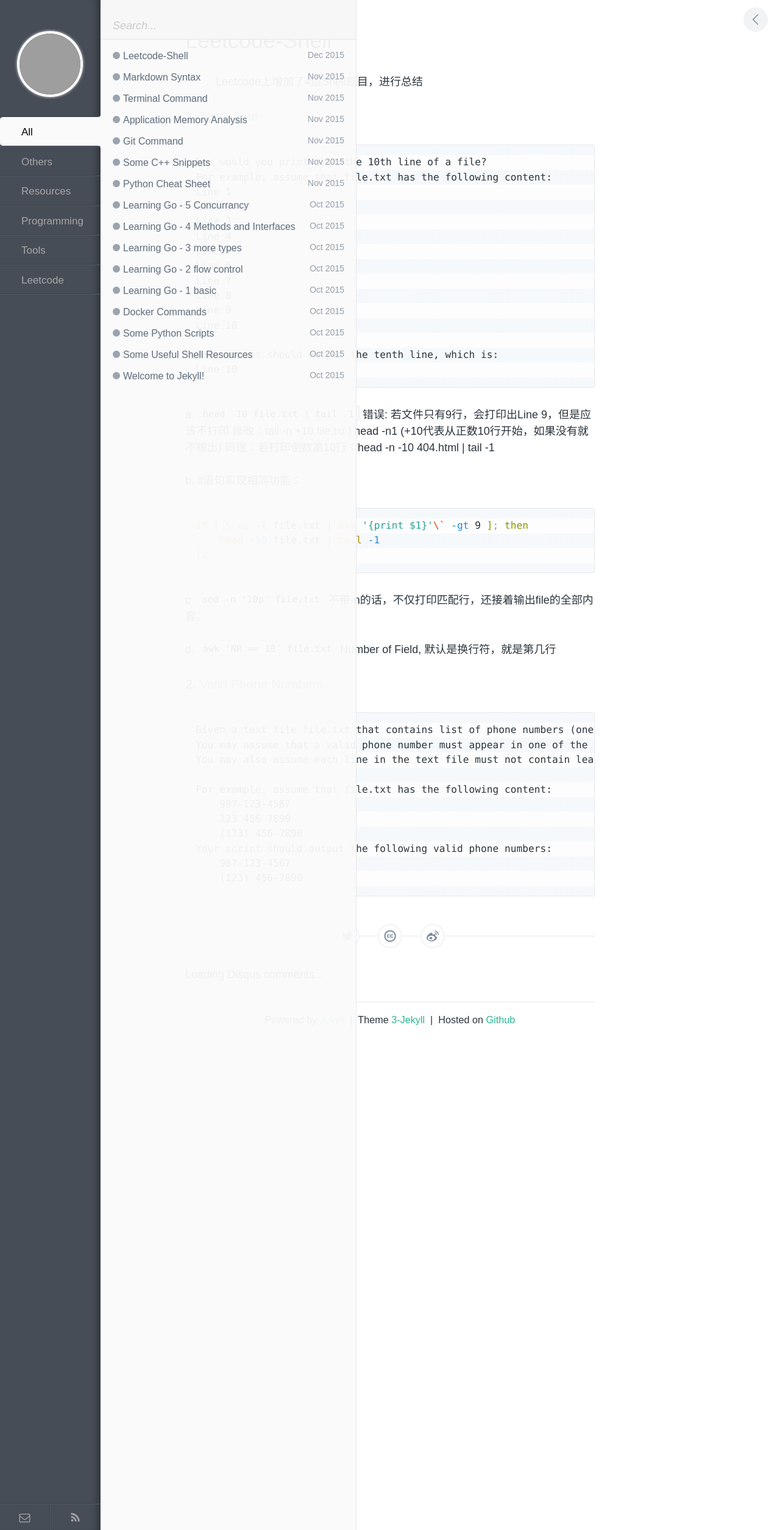
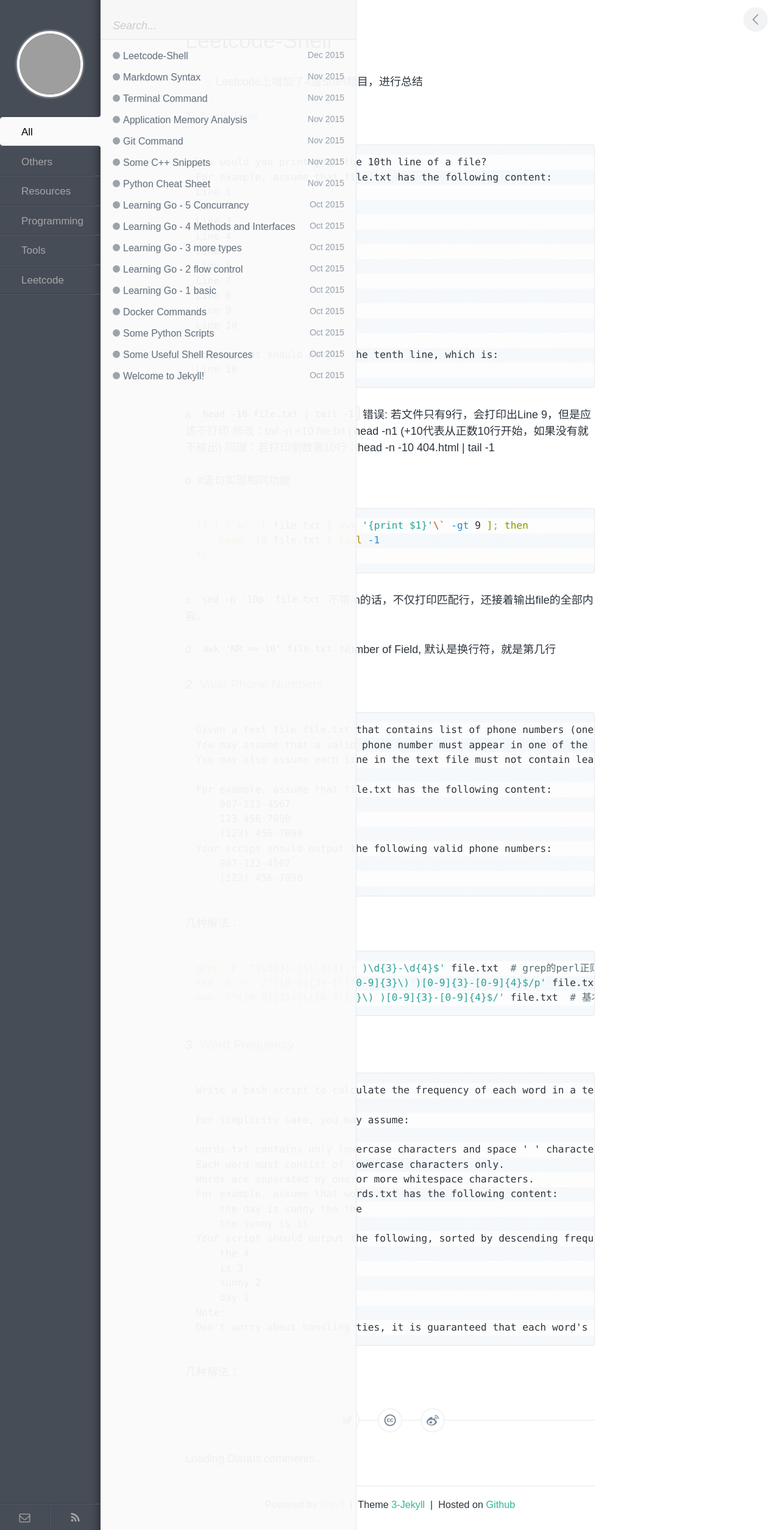
Before and after one commit to wykvictor/wykvictor.github.io, a Jekyll site: the page built from _posts/leetcode/2015-12-1-Shell.md, in a window 1280 px wide. Shown: the whole page at 61% size. Built offline with Jekyll 4.4.1, drawn with Linux system fonts in a browser that asks for light colours; comment, search, counter and statistics services are not loaded; grey boxes are pictures that could not be loaded.

Commit message:
update leetcode shell

````diff
--- a/_posts/leetcode/2015-12-1-Shell.md
+++ b/_posts/leetcode/2015-12-1-Shell.md
@@ -58,3 +58,31 @@ Your script should output the following valid phone numbers:
 	987-123-4567
 	(123) 456-7890
 ```
+几种解法：
+{% highlight Bash shell scripts %}
+grep -P '^(\d{3}-|\(\d{3}\) )\d{3}-\d{4}$' file.txt  # grep的perl正则表达式扩展（可以用[0-9]替换\d）
+sed -n -r '/^([0-9]{3}-|\([0-9]{3}\) )[0-9]{3}-[0-9]{4}$/p' file.txt  # sed的-r正则扩展，与上个区别：不支持\d
+awk '/^([0-9]{3}-|\([0-9]{3}\) )[0-9]{3}-[0-9]{4}$/' file.txt  # 基本跟sed一模一样
+{% endhighlight %}
+
+### 3. [Word Frequency](https://leetcode.com/problems/word-frequency/)
+```
+Write a bash script to calculate the frequency of each word in a text file words.txt.
+
+For simplicity sake, you may assume:
+
+words.txt contains only lowercase characters and space ' ' characters.
+Each word must consist of lowercase characters only.
+Words are separated by one or more whitespace characters.
+For example, assume that words.txt has the following content:
+	the day is sunny the the
+	the sunny is is
+Your script should output the following, sorted by descending frequency:
+	the 4
+	is 3
+	sunny 2
+	day 1
+Note:
+Don't worry about handling ties, it is guaranteed that each word's frequency count is unique
+```
+几种解法：
````
